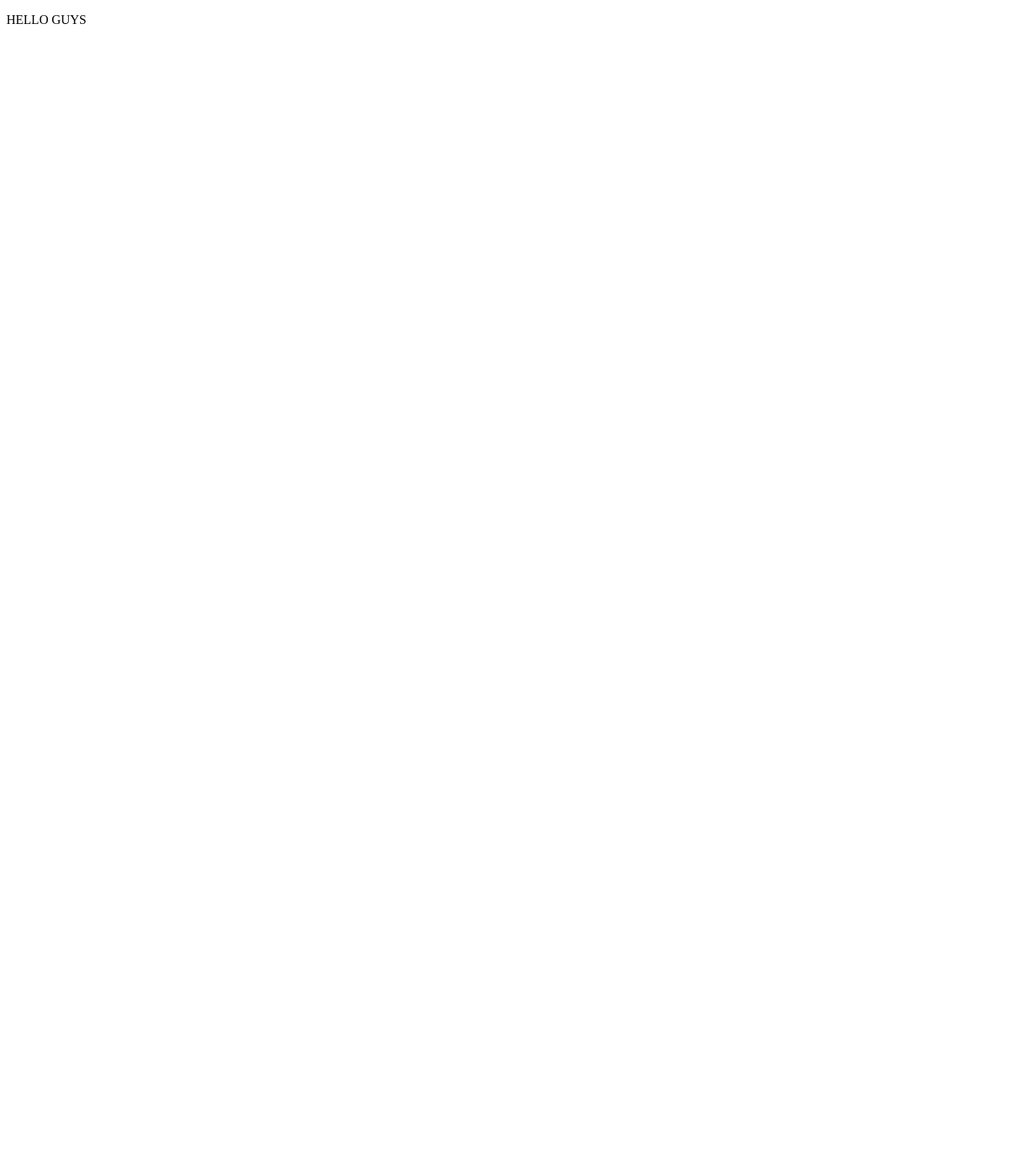
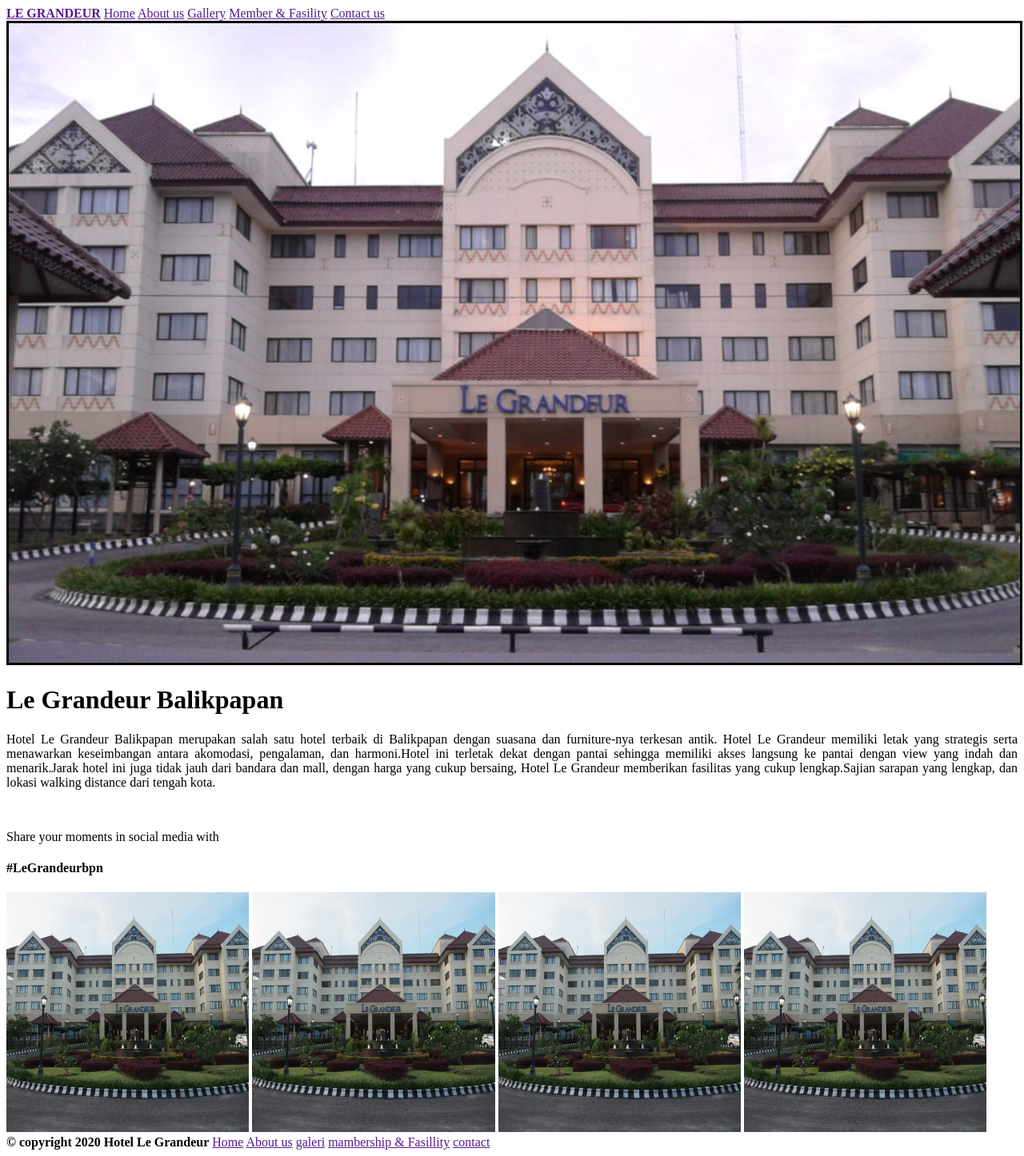
Before and after one commit to ilhammm12/Hotel-Le-Granduer-BPN, a plain HTML site: page index.html in a window 1280 px wide. Shown: the whole page at 80% size. Before the commit the page ends 800 px from the top, so only its background shows below. Drawn offline with Linux system fonts and the light colour scheme.

Commit message:
Update index.html
Page Home

```diff
--- a/index.html
+++ b/index.html
@@ -1,10 +1,42 @@
 <!DOCTYPE html>
-<html lang="en">
+<html>
 <head>
-	<meta charset="UTF-8">
-	<title>Document</title>
-</head>
+    <title></title>
+<head>
 <body>
-	<p>HELLO GUYS</p>
-</body>
+    <nav>
+		<b>
+			<a href="">LE GRANDEUR</a>
+		</b>
+		<a href="">Home</a>
+		<a href="">About us</a>
+		<a href="">Gallery</a>
+		<a href="">Member & Fasility</a>
+		<a href="">Contact us</a>
+    </nav>
+    <header>
+		<img src="legrandeur.jpg" width="100%" height="800" border="3">
+	</header>
+    <h1>Le Grandeur Balikpapan</h1>
+    <p align="justify">Hotel Le Grandeur Balikpapan merupakan salah satu hotel terbaik di Balikpapan dengan suasana dan furniture-nya terkesan antik. Hotel Le Grandeur memiliki letak yang strategis serta menawarkan keseimbangan antara akomodasi, pengalaman, dan harmoni.Hotel ini terletak dekat dengan pantai sehingga memiliki akses langsung ke pantai dengan view yang indah dan menarik.Jarak hotel ini juga tidak jauh dari bandara dan mall, dengan harga yang cukup bersaing, Hotel Le Grandeur memberikan fasilitas yang cukup lengkap.Sajian sarapan yang lengkap, dan lokasi walking distance dari tengah kota.</p>
+    <br>
+    <div>
+    	<p>Share your moments in social media with</p>
+		<h4>#LeGrandeurbpn</h4>
+		<img src="legrandeur01.jpg" width="24%" height="300">
+		<img src="legrandeur01.jpg" width="24%" height="300">
+		<img src="legrandeur01.jpg" width="24%" height="300">
+		<img src="legrandeur01.jpg" width="24%" height="300">
+    </div>
+    <footer>
+		<span>
+		 <b>&copy; copyright 2020 Hotel Le Grandeur</b>
+		<a href=''>Home</a>
+		<a href=''>About us</a>
+		<a href=''>galeri</a>
+		<a href=''>mambership & Fasillity</a>
+		<a href=''>contact</a>
+		</span>
+	</footer>
+<body>
 </html>
```
